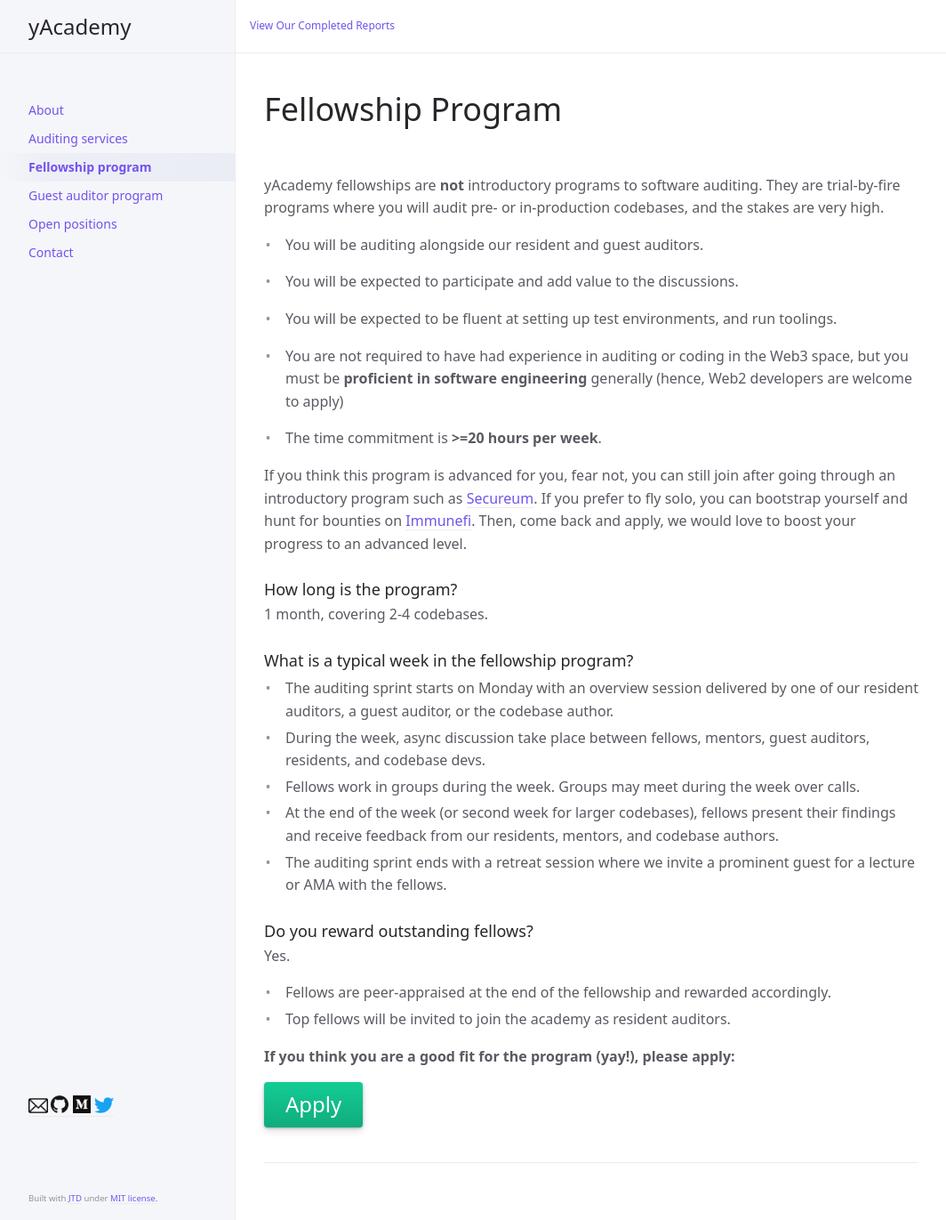
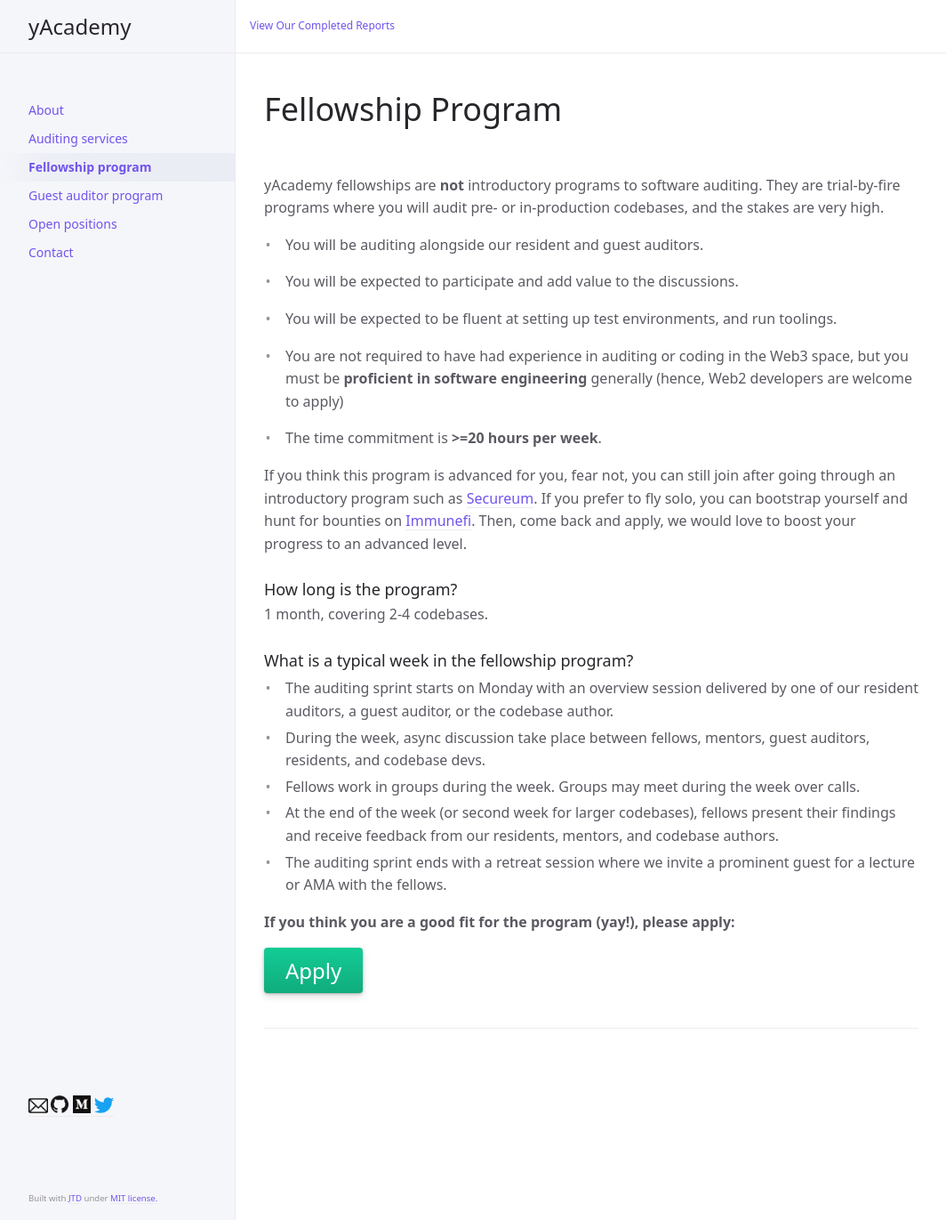
Before and after one commit to yacademy/yacademy.github.io, a Jekyll site: the page built from fellowship-program.md, in a window 1280 px wide and 1371 px high. Shown: the whole window at 89% size, without its empty margins (107-1171 px from the left). Built offline with Jekyll 4.4.1, drawn with Linux system fonts in a browser that asks for light colours.

Commit message:
Update fellowship-program.md

```diff
--- a/fellowship-program.md
+++ b/fellowship-program.md
@@ -36,14 +36,6 @@ If you think this program is advanced for you, fear not, you can still join afte
 - At the end of the week (or second week for larger codebases), fellows present their findings and receive feedback from our residents, mentors, and codebase authors.
 - The auditing sprint ends with a retreat session where we invite a prominent guest for a lecture or AMA with the fellows.
 
-### Do you reward outstanding fellows?
-
-Yes.
-
-- Fellows are peer-appraised at the end of the fellowship and rewarded accordingly.
-- Top fellows will be invited to join the academy as resident auditors.
-
-
 
 **If you think you are a good fit for the program (yay!), please apply:**
 
```
